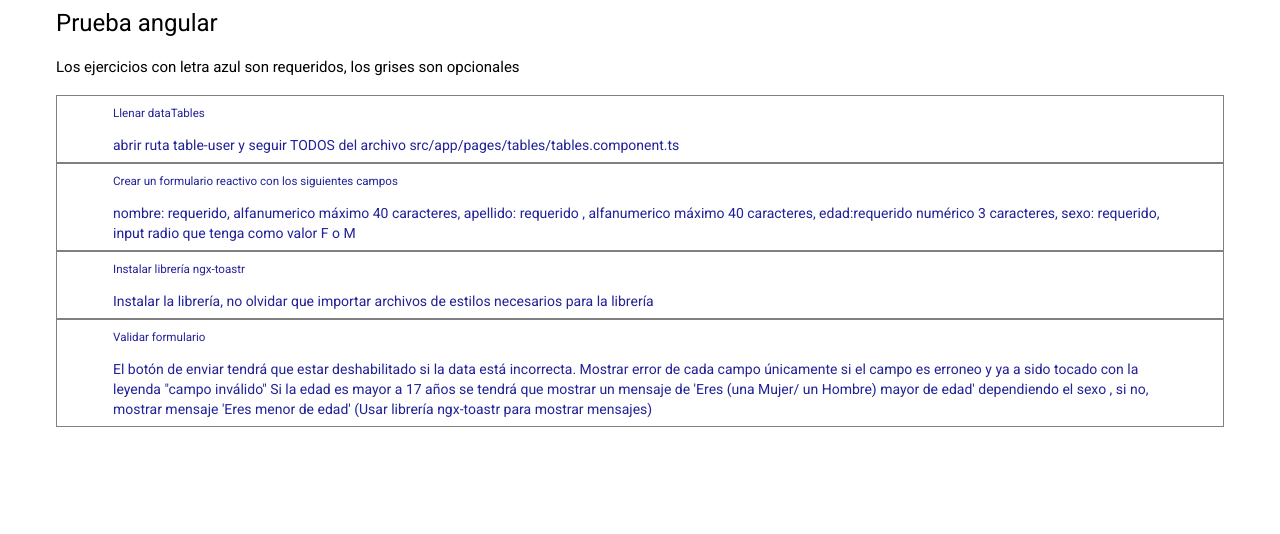
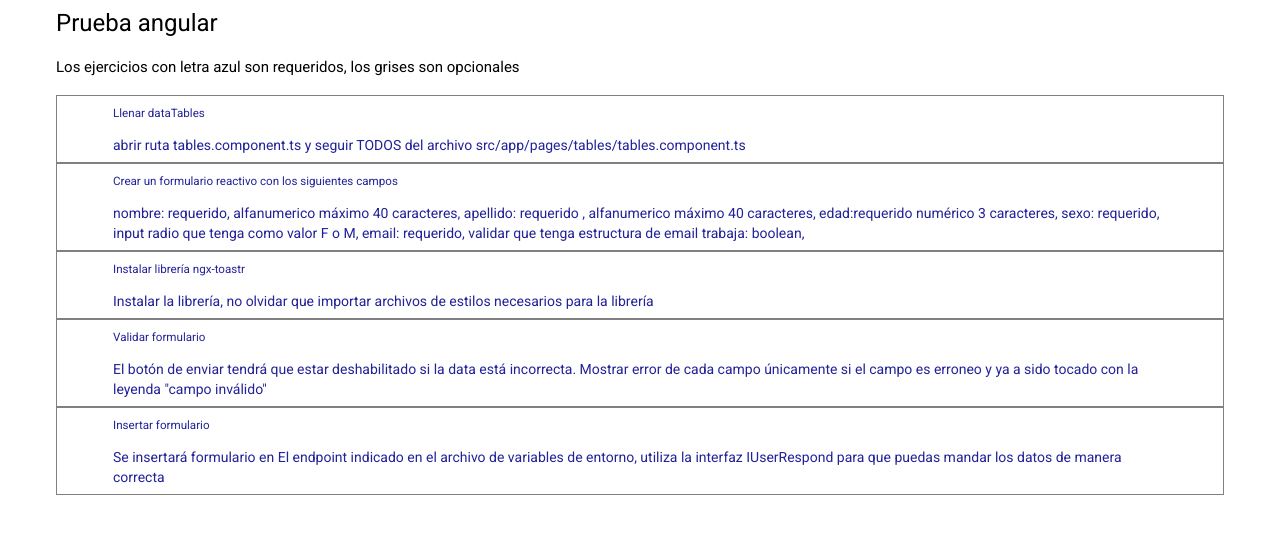
Before and after one commit to cristobalcifuentes/prueba-angular, an Angular app: page /todos in a window 1280 px wide. Shown: the top 534 px of the page. Built offline with nearby package versions, Linux system fonts and the light colour scheme.

Commit message:
agregando reglas y ejercicios

```diff
--- a/src/app/interfaces/user.ts
+++ b/src/app/interfaces/user.ts
@@ -6,10 +6,9 @@ export interface IUserRespond {
   isWorkNow: boolean;
   email: string;
   username: string;
-  gender: string;
+  gender: 'F' | 'M';
   company: ICompany;
 }
-
 
 export interface IUser {
   id: string;
@@ -18,7 +17,7 @@ export interface IUser {
   isWorkNow: boolean;
   email: string;
   username: string;
-  gender: string;
+  gender: 'F' | 'M';
   company: ICompany;
 }
 
--- a/src/app/todo/todo.component.ts
+++ b/src/app/todo/todo.component.ts
@@ -11,21 +11,28 @@ export class TodoComponent {
   constructor() { }
 
   todos: ITodo[] = [
-    { name: "Llenar dataTables", required: true, description: "abrir ruta table-user y seguir TODOS del archivo src/app/pages/tables/tables.component.ts" },
+    { name: "Llenar dataTables", required: true, description: "abrir ruta tables.component.ts y seguir TODOS del archivo src/app/pages/tables/tables.component.ts" },
     {
       name: "Crear un formulario reactivo con los siguientes campos", required: true, description:
         `
       nombre: requerido, alfanumerico máximo 40 caracteres,
       apellido: requerido , alfanumerico máximo 40 caracteres,
       edad:requerido numérico 3 caracteres,
-      sexo: requerido, input radio que tenga como valor F o M
+      sexo: requerido, input radio que tenga como valor F o M,
+      email: requerido, validar que tenga estructura de email
+      trabaja: boolean,
        ` },
     { name: "Instalar librería ngx-toastr", required: true, description: "Instalar la librería, no olvidar que importar archivos de estilos necesarios para la librería" },
     {
       name: "Validar formulario", required: true, description: `
       El botón de enviar tendrá que estar deshabilitado si la data está incorrecta.
       Mostrar error de cada campo únicamente si el campo es erroneo y ya a sido tocado con la leyenda "campo inválido"
-      Si la edad es mayor a 17 años se tendrá que mostrar un mensaje de
-       'Eres (una Mujer/ un Hombre) mayor de edad' dependiendo el sexo , si no, mostrar mensaje 'Eres menor de edad' (Usar librería ngx-toastr para mostrar mensajes)` }
+     `
+    },
+    {
+      name: "Insertar formulario", required: true, description: `Se insertará formulario en El endpoint indicado en el archivo de variables de entorno,
+       utiliza la interfaz IUserRespond para que puedas mandar los datos de manera correcta`
+    }
+
   ]
 }
```
Also changed, not shown: 1 other file (tests, documents, lock files or other folders).
